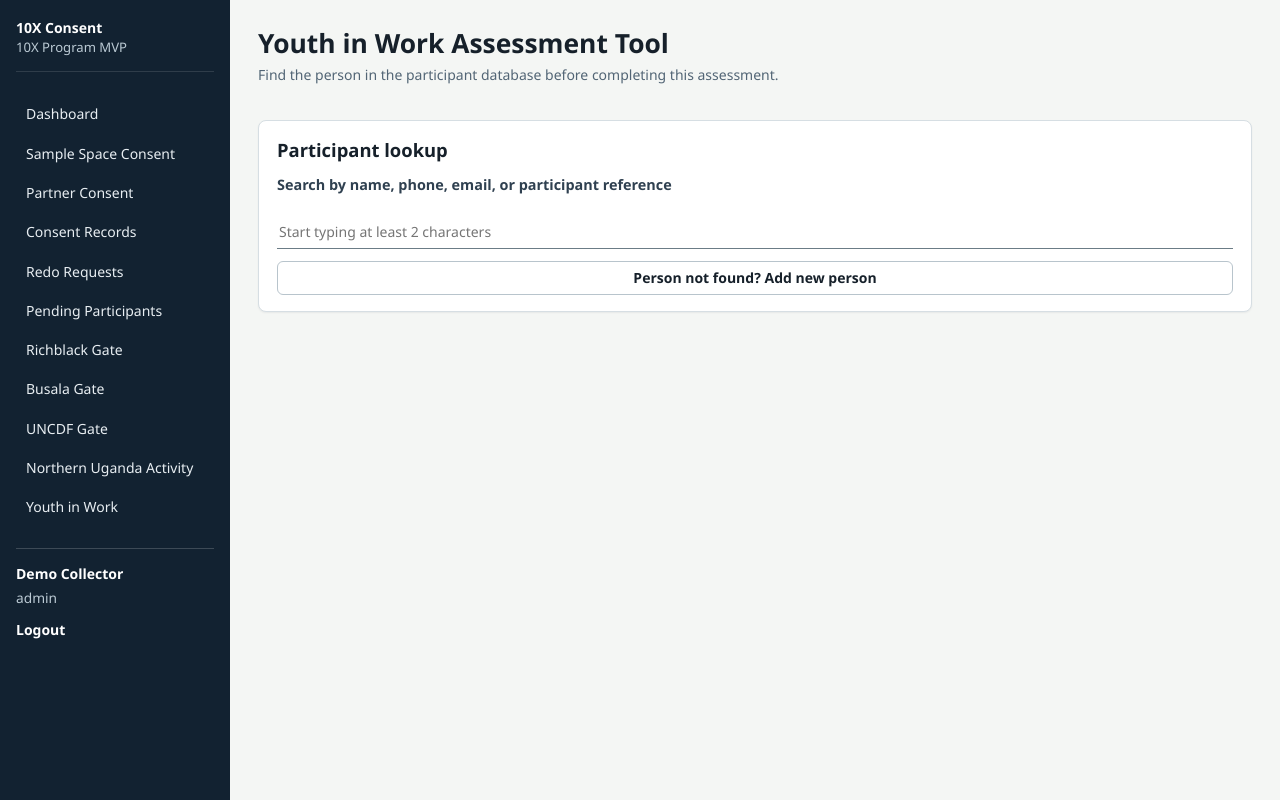
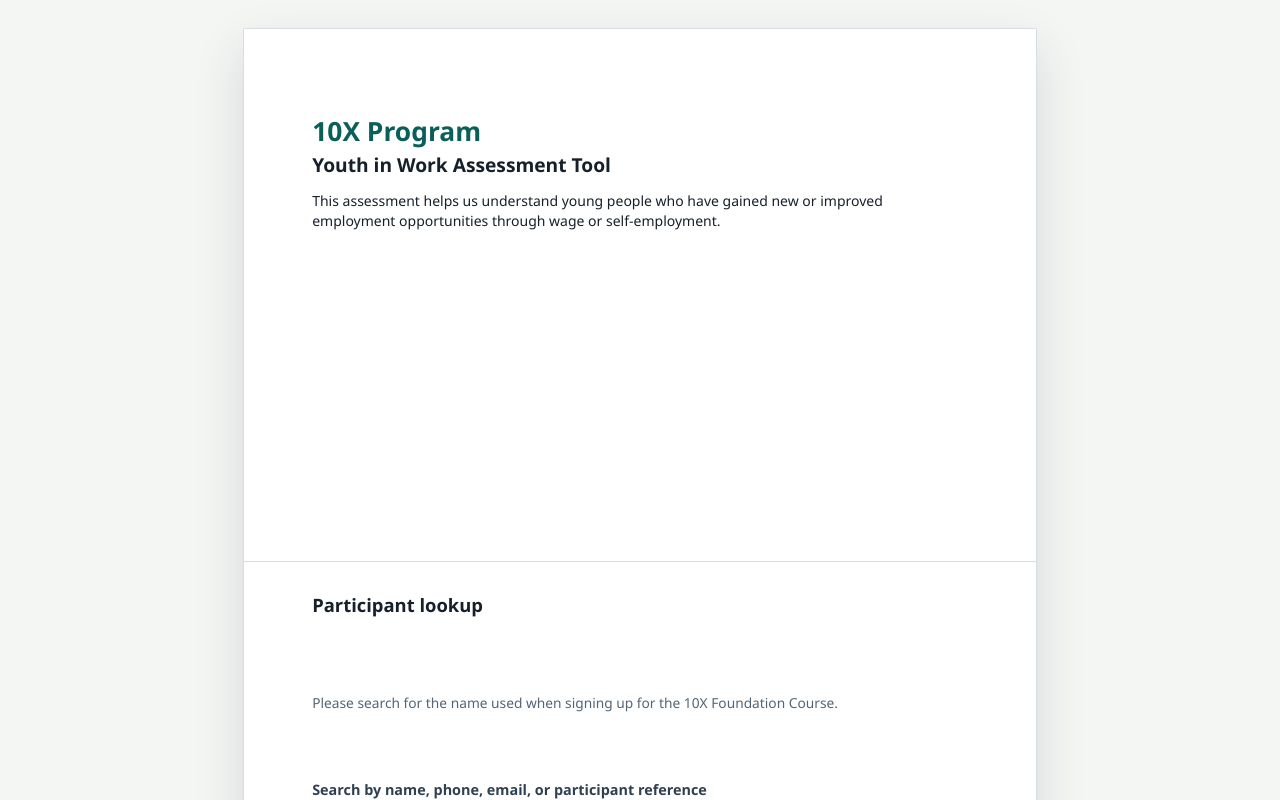
Before and after one commit to Danieluganda/RETI_Program, a Next.js app in the folder consent-app/: page /youth-in-work in a window 1280 px wide. Shown: the top 800 px of the page. Built offline with nearby package versions, Linux system fonts and the light colour scheme.

Commit message:
Use public consent layout for Youth in Work

```diff
--- a/consent-app/app/youth-in-work/page.tsx
+++ b/consent-app/app/youth-in-work/page.tsx
@@ -1,12 +1,11 @@
-import { AppShell } from "@/components/AppShell";
 import { YouthInWorkTool } from "@/components/YouthInWorkTool";
 
 export const dynamic = "force-dynamic";
 
 export default function YouthInWorkPage() {
   return (
-    <AppShell>
+    <main className="standalone-form-page">
       <YouthInWorkTool />
-    </AppShell>
+    </main>
   );
 }
--- a/consent-app/components/YouthInWorkTool.tsx
+++ b/consent-app/components/YouthInWorkTool.tsx
@@ -150,16 +150,19 @@ export function YouthInWorkTool() {
   const foundationInProgress = ["currently_enrolled", "started_but_not_completed"].includes(form.foundationCourseStatus);
 
   return (
-    <div className="yiw-page">
-      <header className="topbar">
+    <section className="form-panel yiw-page" aria-labelledby="yiw-title">
+      <header className="form-header">
         <div>
-          <h1>Youth in Work Assessment Tool</h1>
-          <p>Find the person in the participant database before completing this assessment.</p>
+          <p className="eyebrow">10X Program</p>
+          <h1 id="yiw-title">Youth in Work Assessment Tool</h1>
+          <p className="form-intro">This assessment helps us understand young people who have gained new or improved employment opportunities through wage or self-employment.</p>
         </div>
       </header>
 
-      <section className="panel yiw-lookup">
+      <form className="a4-form yiw-form" onSubmit={submit}>
+      <section className="section yiw-lookup">
         <h2>Participant lookup</h2>
+        <p className="field-hint">Please search for the name used when signing up for the 10X Foundation Course.</p>
         <label htmlFor="yiw-search">Search by name, phone, email, or participant reference</label>
         <input id="yiw-search" value={query} onChange={(event) => setQuery(event.target.value)} placeholder="Start typing at least 2 characters" />
         {participants.length ? (
@@ -186,7 +189,7 @@ export function YouthInWorkTool() {
       </section>
 
       {(selected || newPerson) ? (
-        <form className="panel yiw-form" onSubmit={submit}>
+        <>
           <h2>Participant details</h2>
           <div className="grid two">
             <label>Full name<input required value={form.participantName} readOnly={Boolean(selected)} onChange={(event) => updateField("participantName", event.target.value)} /></label>
@@ -221,9 +224,10 @@ export function YouthInWorkTool() {
           <label>Any other comments<textarea rows={4} value={form.notes} onChange={(event) => updateField("notes", event.target.value)} /></label>
           {message ? <p className={`form-message ${message.includes("saved") || message.includes("captured") ? "success" : "error"}`}>{message}</p> : null}
           <div className="form-actions"><button className="button primary" type="submit" disabled={saving}>{saving ? "Saving..." : "Submit assessment"}</button></div>
-        </form>
+        </>
       ) : null}
       {message && !selected && !newPerson ? <p className="form-message error">{message}</p> : null}
-    </div>
+      </form>
+    </section>
   );
 }
--- a/consent-app/middleware.ts
+++ b/consent-app/middleware.ts
@@ -5,12 +5,14 @@ const publicPaths = [
   "/consent",
   "/consent/sample",
   "/consent/thank-you",
+  "/youth-in-work",
   "/api/auth",
   "/api/consents",
   "/api/consent-redo-requests",
   "/api/esos",
   "/api/participants",
   "/api/uploads",
+  "/api/youth-in-work",
 ];
 
 function isPublicPath(pathname: string) {
```
